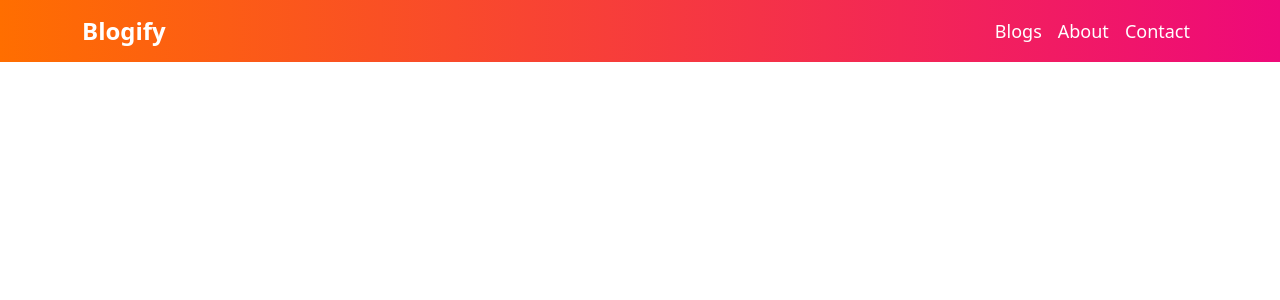
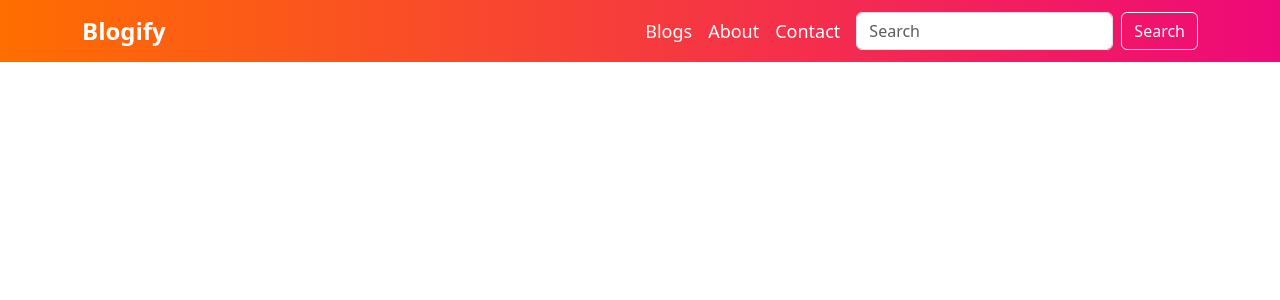
Before and after one commit to maniishbhusal/blogify, a Django app: page / in a window 1280 px wide. Shown: the top 300 px of the page. Run offline with Django 4.2, Linux system fonts and the light colour scheme; data that the repository does not hold is empty.

Commit message:
Implement basic search functionality

```diff
--- a/blog/urls.py
+++ b/blog/urls.py
@@ -7,5 +7,6 @@ urlpatterns = [
     path('blogs/<slug:slug>/',views.detailed_blog,name='blog'),
     path('about/',views.about,name='about'),
     path('contact/',views.contact,name='contact'),
-    path('thank-you/',views.thank_you,name='thank_you')
+    path('thank-you/',views.thank_you,name='thank_you'),
+    path('search/',views.search,name='search'),
 ]
--- a/blog/views.py
+++ b/blog/views.py
@@ -1,4 +1,4 @@
-from django.shortcuts import render,redirect
+from django.shortcuts import render,redirect,HttpResponse
 from django.contrib import messages
 from .models import Blog,Contact
 
@@ -51,3 +51,11 @@ def thank_you(request):
     request.session['submitted'] = False
 
     return render(request, 'blog/thank_you.html')
+
+def search(request):
+    query=request.GET.get('query','')
+    searched_blogs=Blog.objects.filter(title__contains=query)
+    context={
+        'searched_blogs':searched_blogs
+    }
+    return render(request, 'blog/search.html',context)
--- a/templates/navbar.html
+++ b/templates/navbar.html
@@ -14,6 +14,10 @@
           <a class="nav-link active" aria-current="page" href="{% url 'contact' %}">Contact</a>
         </li>
       </ul>
+      <form method="GET" action="/search" class="d-flex" role="search">
+        <input class="form-control mx-2" type="search" placeholder="Search" name="query" aria-label="Search">
+        <button class="btn btn-outline-light" type="submit">Search</button>
+      </form>
     </div>
   </div>
 </nav>
```
Also changed, not shown: blog/templates/blog/search.html (added, +26 -0 lines).
